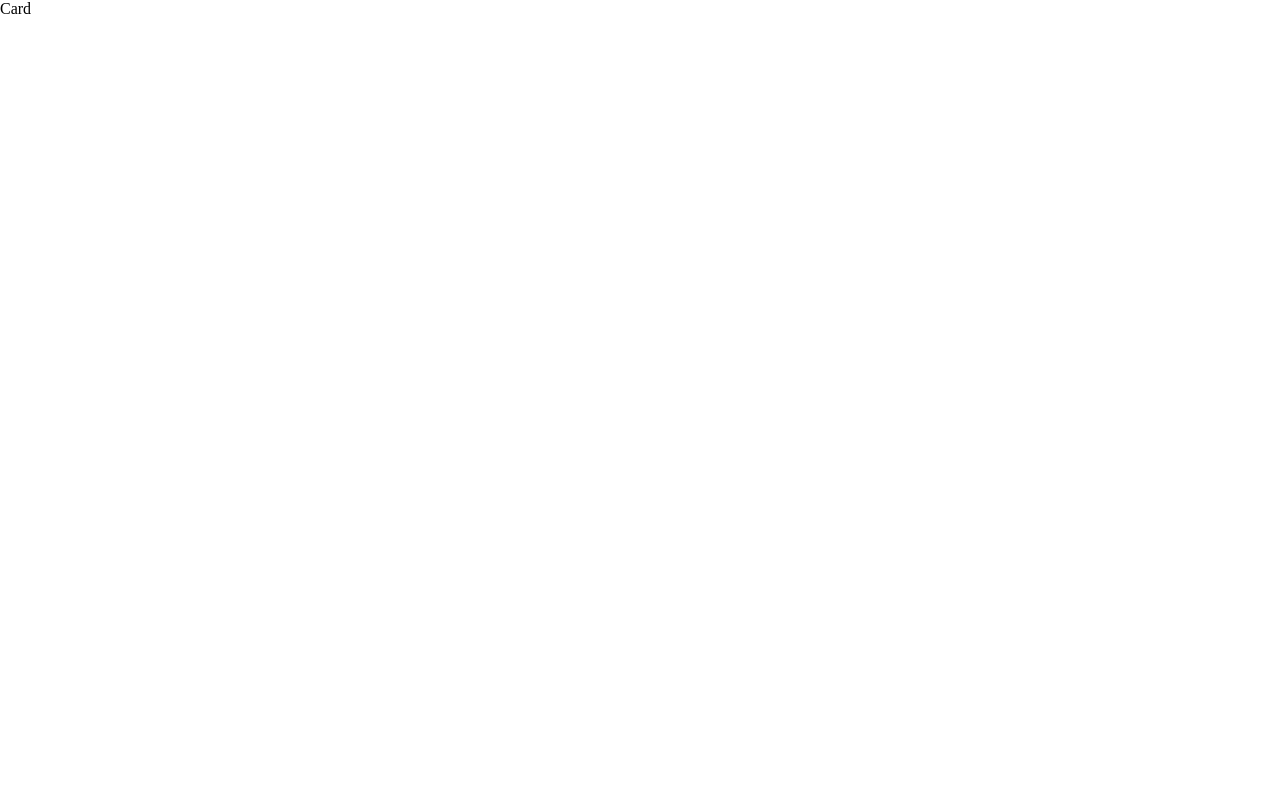
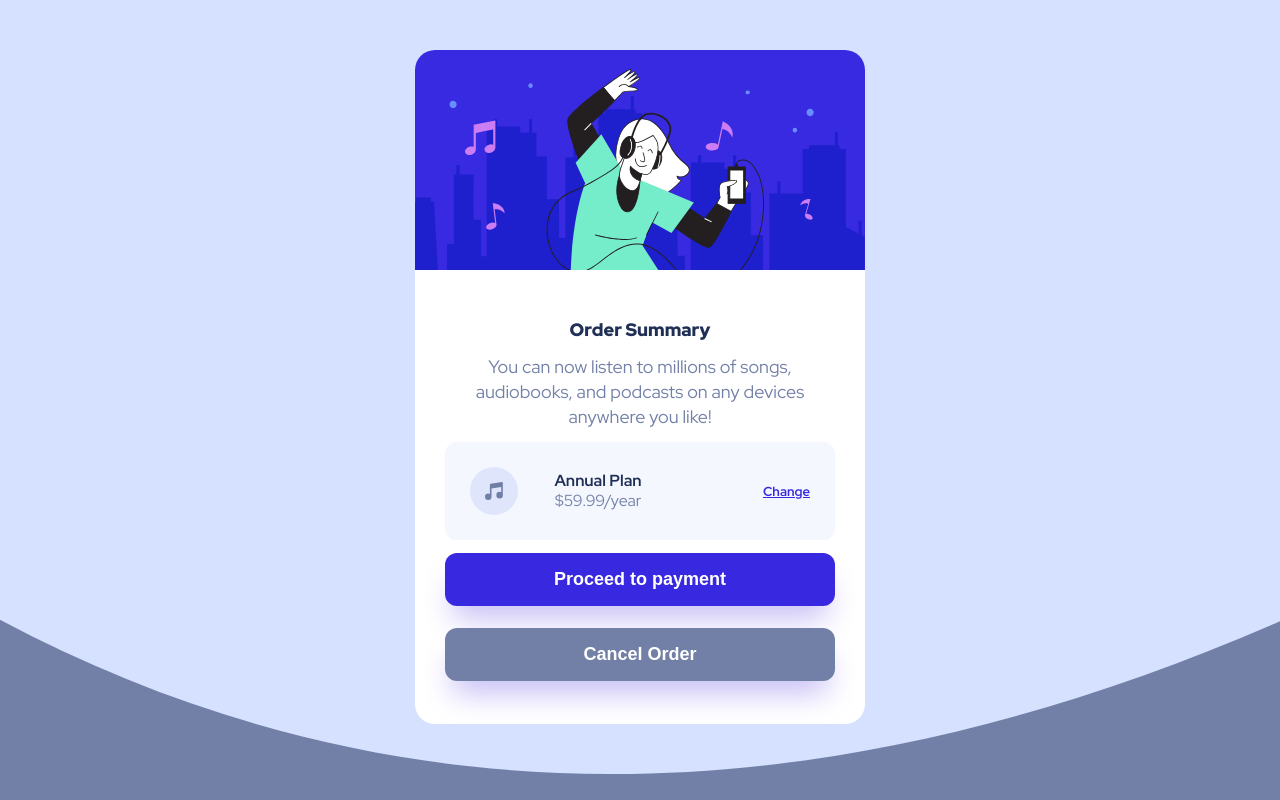
Before and after one commit to ALGGlodo/ORDER_COMPONENT, a plain HTML site: page index.html in a window 1280 px wide. Drawn offline with Linux system fonts and the light colour scheme.

Commit message:
Added Files

```diff
--- a/index.html
+++ b/index.html
@@ -2,11 +2,40 @@
 <html lang="en">
 <head>
     <meta charset="UTF-8">
+    <meta http-equiv="X-UA-Compatible" content="IE=edge">
     <meta name="viewport" content="width=device-width, initial-scale=1.0">
     <link rel="stylesheet" href="style.css">
+    <link rel="preconnect" href="https://fonts.googleapis.com">
+    <link rel="preconnect" href="https://fonts.gstatic.com" crossorigin>
+    <link href="https://fonts.googleapis.com/css2?family=Red+Hat+Display:ital,wght@0,300..900;1,300..900&display=swap" rel="stylesheet">
     <title>Order Component</title>
 </head>
 <body>
-   <div class="Card">Card</div>
+
+<div class="Card">
+    <img class="hero-image" src="image/illustration-hero.svg" alt="Hero Image">
+    <div class="Container">
+    <h2 class="title">Order Summary</h2>
+
+    <p class="order-description">
+        You can now listen to millions of songs, audiobooks, and podcasts on any devices anywhere you like!
+    </p>
+
+    <div class="plan-container">
+        <img src="image/icon-music.svg" alt="icon-music">
+        <div class="plan-description">
+            <strong>Annual Plan</strong>
+            <p>$59.99/year</p>
+        </div>
+        <a href="#">Change</a>
+    </div>
+
+    <button class="proceed-button">Proceed to payment</button>
+    <button class="cancel-button">Cancel Order</button>
+
+     </div>
+  </div>
+
+
 </body>
 </html>
--- a/style.css
+++ b/style.css
@@ -1,3 +1,11 @@
+*{
+    padding: 0;
+    margin: 0;
+    box-sizing: border-box;
+}
+
+@import url('https://fonts.googleapis.com/css2?family=Red+Hat+Display:ital,wght@0,300..900;1,300..900&display=swap');
+
 :root{
     --Pale-blue: hsl(225, 100%, 94%);
     --bright-blue: hsl(245, 75%, 52%);
@@ -6,16 +14,116 @@
     --Dark-blue: hsl(223, 47%, 23%);
 }
 
-
-*{
-    padding: 0;
-    margin: 0;
-    box-sizing: border-box;
+body{
+    background-image: url(./image/pattern-background-desktop.svg);
+    background-repeat: no-repeat;
+    background-size: cover;
+    background-color: var(--Desaturated-blue);
+    font-family:"Red Hat Display", sans-serif;
+    font-size: 16px;
 }
-
-
 
 .Card{
     width: 450px;
     background-color: white;
+    color: var(--Desaturated-blue);
+    border-radius: 20px;
+    overflow: hidden;
+    margin: 50px auto;
 }
+
+.title{
+    color: var(--Dark-blue);
+    font-weight: 900;
+    font-size: 32px;
+}
+
+.hero-image{
+    width: 100%;
+}
+
+.Container{
+    padding: 30px;
+}
+
+.Container > * {
+    margin: 13px 0;
+    display: flex;
+    flex-direction: column;
+    justify-content: center;
+    text-align: center;
+    font-size: 18px;
+}
+
+.order-description{
+    line-height: 25px;
+}
+
+.proceed-button{
+    background-color: var(--bright-blue);
+    padding: 1rem 0;
+    color: white;
+    box-shadow: 0 20px 30px -8px rgb(197, 189, 245);
+    align-items: center;
+}
+
+.cancel-button{
+    background-color: var(--Desaturated-blue);
+    padding: 1rem 0;
+    color: white;
+    box-shadow: 0 20px 30px -8px rgb(197, 189, 245);
+    margin-top: 22px;
+    align-items: center;
+}
+
+.proceed-button:hover{
+    background-color: var(--bright-blue);
+    font-size: 18px;
+    opacity: 0.8;
+}
+
+.cancel-button:hover{
+    background-color: var(--bright-blue);
+    font-size: 18px;
+    color: black;
+}
+
+button{
+    width: 100%;
+    border: none;
+    font-weight: 700;
+    font-size: 0.9;
+    border-radius: 12px;
+    cursor: pointer;
+}
+
+.plan-container{
+    font-size: 16px;
+    background-color: var(--very-pale-blue);
+    padding: 25px;
+    border-radius: 12px;
+    display: flex;
+    flex-direction: row;
+    justify-content: space-between;
+    align-items: center;
+}
+
+.plan-container a{
+    color: var(--bright-blue);
+    font-size: 13px;
+    font-weight: 700;
+}
+
+.plan-container a:hover{
+    opacity: 0.8;
+    text-decoration: none;
+}
+
+.plan-container strong{
+    color: var(--Dark-blue);
+}
+
+.plan-description{
+    line-height: 20px;
+    margin-right: 85px;
+}
```
Also changed, not shown: design/active-states.jpg (added), design/desktop-design.jpg (added), design/desktop-preview.jpg (added), design/mobile-design.jpg (added), image/favicon-32x32.png (added), image/icon-music.svg (added), image/illustration-hero.svg (added), image/pattern-background-desktop.svg (added), image/pattern-background-mobile.svg (added).
